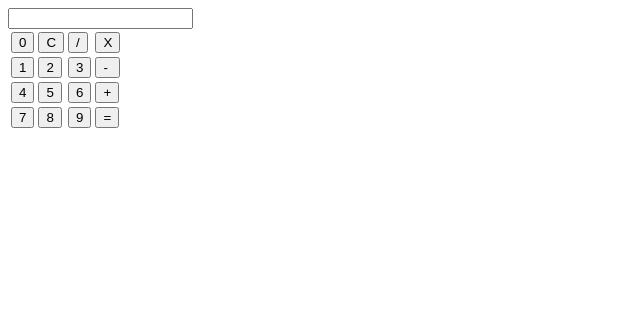
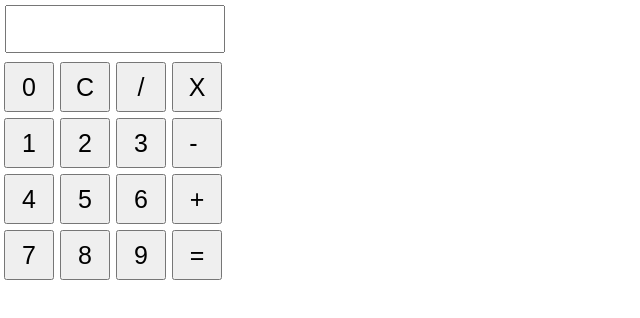
Before and after one commit to sashithaf16/Calculator, a plain HTML site: page index.html in a window 1280 px wide. Shown: the whole page, without its empty margins (0-640 px from the left). Drawn offline with Linux system fonts and the light colour scheme.

Commit message:
added CSS styling

```diff
--- a/index.html
+++ b/index.html
@@ -3,6 +3,25 @@
     <title>Calculator Application </title>
 
         <style>
+
+            *{
+                margin: 0;
+                padding: 0;
+            }
+            .button{
+                width: 50;
+                height: 50;
+                font-size: 25;
+                margin: 2;
+                cursor: pointer;
+            }
+            .textView{
+                width: 220;
+                margin: 5;
+                font-size: 30;
+                padding: 5;
+
+            }
 
         </style>
         <script>
@@ -17,29 +36,29 @@
                 <input class="textView">
                     <table>
                         <tr>
-                            <td><input type="button" value="0" ></td>
-                            <td><input type="button" value="C" ></td>
-                            <td><input type="button" value="/"></td>
-                            <td><input type="button" value="X"></td>
+                            <td><input class="button" type="button" value="0" ></td>
+                            <td><input class="button" type="button" value="C" ></td>
+                            <td><input class="button" type="button" value="/"></td>
+                            <td><input class="button" type="button" value="X"></td>
                         </tr>
                          <tr>
-                            <td><input type="button" value="1" ></td>
-                            <td><input type="button" value="2" ></td>
-                            <td><input type="button" value="3"></td>
-                             <td><input type="button" value="- "></td>
+                            <td><input class="button" type="button" value="1" ></td>
+                            <td><input class="button" type="button" value="2" ></td>
+                            <td><input class="button" type="button" value="3"></td>
+                             <td><input class="button" type="button" value="- "></td>
                         </tr>
                          <tr>
-                            <td><input type="button" value="4" ></td>
-                            <td><input type="button" value="5" ></td>
-                            <td><input type="button" value="6"></td>
-                             <td><input type="button" value="+"></td>
+                            <td><input class="button" type="button" value="4" ></td>
+                            <td><input class="button" type="button" value="5" ></td>
+                            <td><input class="button" type="button" value="6"></td>
+                             <td><input class="button" type="button" value="+"></td>
                         </tr>
 
                          <tr>
-                            <td><input type="button" value="7" ></td>
-                            <td><input type="button" value="8" ></td>
-                            <td><input type="button" value="9"></td>
-                             <td><input type="button" value="="></td>
+                            <td><input class="button" type="button" value="7" ></td>
+                            <td><input class="button" type="button" value="8" ></td>
+                            <td><input class="button" type="button" value="9"></td>
+                             <td><input class="button" type="button" value="="></td>
                         </tr>
 
                     </table>
```
